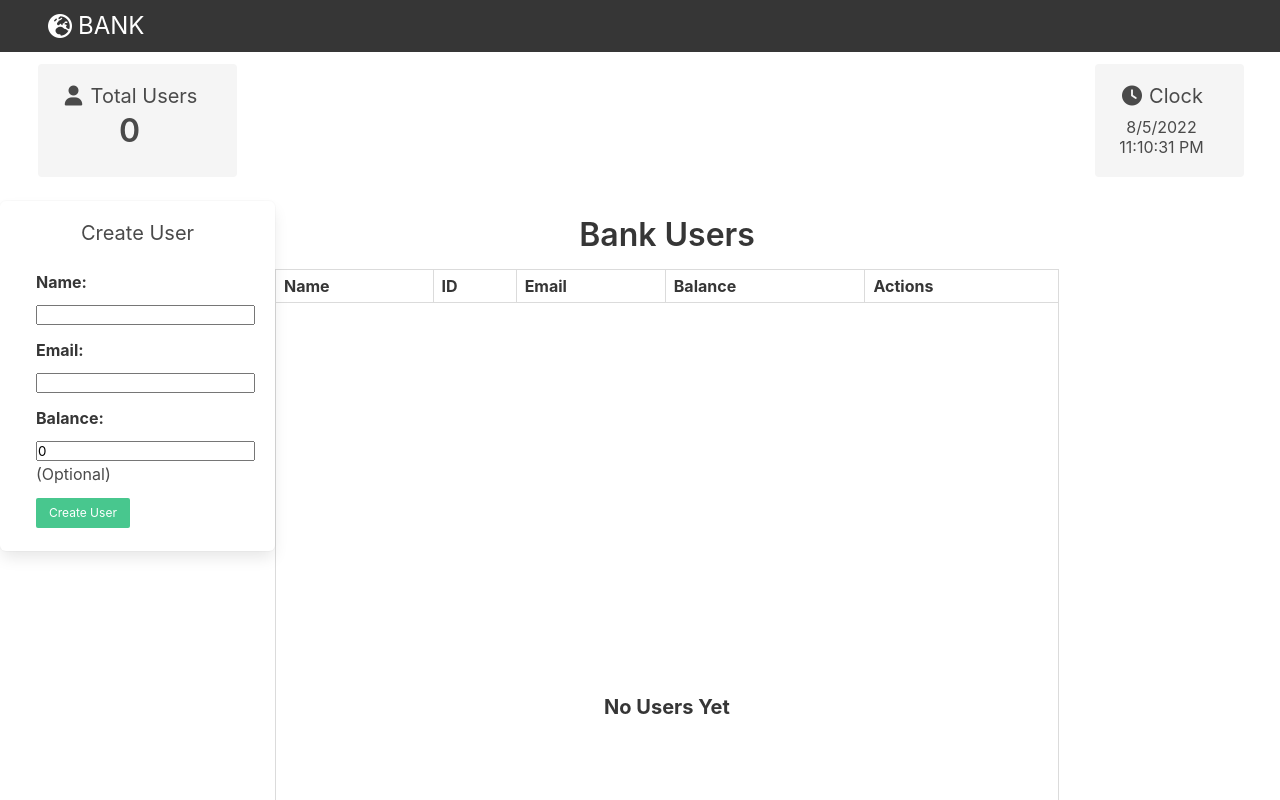
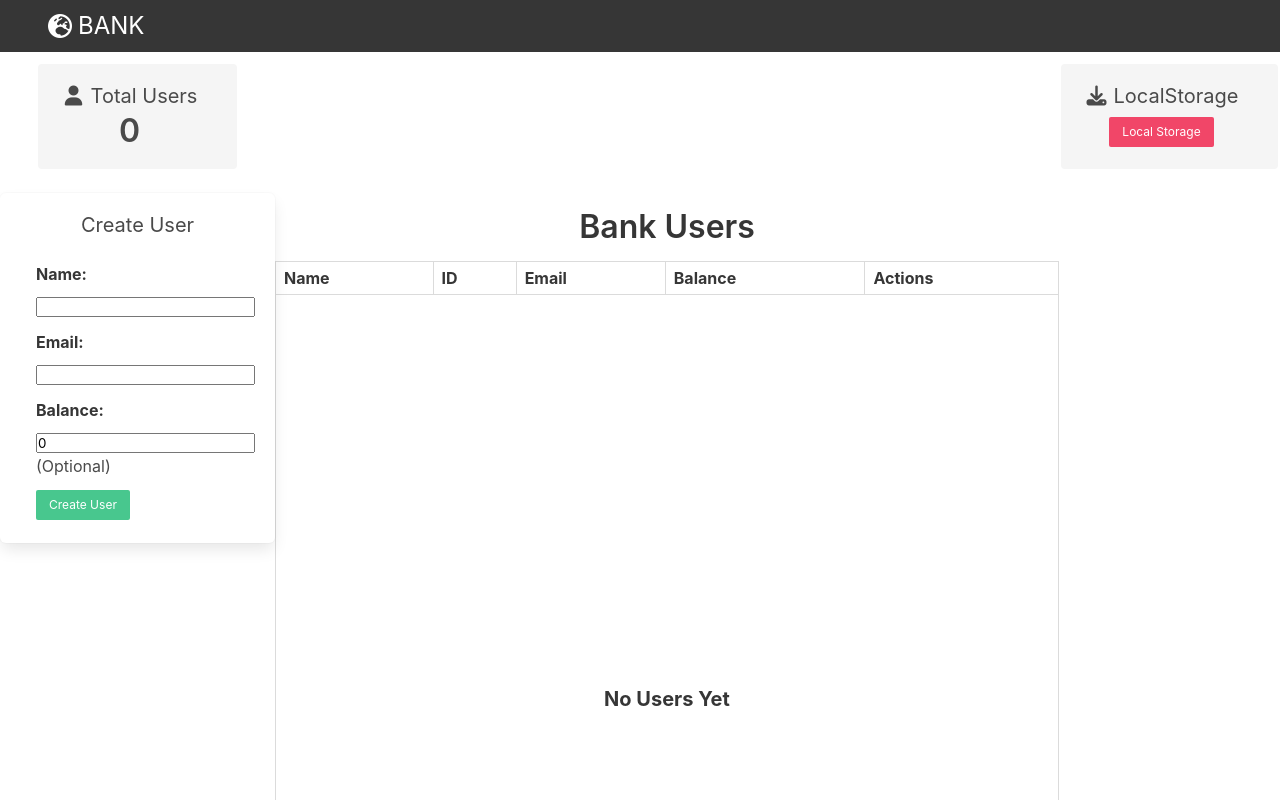
Before and after one commit to vincent-larisma/Banking-App, a React (Create React App) app in the folder banking-app/: page /Dashboard in a window 1280 px wide. Shown: the top 800 px of the page. Built offline with nearby package versions, Linux system fonts and the light colour scheme.

Commit message:
Add local storage

```diff
--- a/banking-app/src/Components/LoginPage.jsx
+++ b/banking-app/src/Components/LoginPage.jsx
@@ -40,6 +40,8 @@ export default function LoginPage() {
   const handleClickSubmit = () => {
     if (password !== '' && name !== '') {
       if (dataBaseList.some(nameCheck) && dataBaseList.some(passCheck)) {
+
+
         navigate('/Dashboard')
       } else {
         alert('Please enter the correct username and password!')
--- a/banking-app/src/Components/userDisplay.jsx
+++ b/banking-app/src/Components/userDisplay.jsx
@@ -1,4 +1,4 @@
-import React, { useState } from 'react'
+import React, { useState, useEffect } from 'react'
 import Modal from './Modal'
 import Clock from './Clock'
 
@@ -92,6 +92,7 @@ export default function UserDisplay() {
         listedUsers.Email = userEmail
         listedUsers.Balance = userBalance
         list.push(listedUsers)
+
         setUser({ ...user, userList: list })
         setUser({ ...user, userName: '', userEmail: '', userBalance: 0 })
       } else if (userList.some(emailChecker)) {
@@ -180,6 +181,17 @@ export default function UserDisplay() {
     return object.Email === userEmail
   }
 
+  const userListLocal = [
+    { Name: 'Vincent Larisma', Email: 'vincentlarisma@gmail.com', Balance: 0, ID: 1659750502716 },
+    { Name: 'April Zarate', Email: 'aprilzarate@gmail.com', Balance: '10000', ID: 1659750523317 },
+    { Name: 'Gene Alvarez', Email: 'genealvarez@gmail.com', Balance: 0, ID: 1659750544185 },
+    { Name: 'John Doe', Email: 'johndoe@gmail.com', Balance: '69000', ID: 1659750557301 },
+  ]
+
+  useEffect(() => {
+    localStorage.setItem('userListKey', JSON.stringify(userListLocal))
+  }, [])
+
   return (
     <>
       <Modal
@@ -211,12 +223,20 @@ export default function UserDisplay() {
           <div className='subtitle text-center'>
             <span class='icon-text'>
               <span class='icon'>
-                <i class='fa-solid fa-clock'></i>
+                <i class='fa-solid fa-download'></i>
               </span>
-              <span>Clock</span>
+              <span>LocalStorage</span>
             </span>
             <div className='mt-2'>
-              <Clock />
+              <button
+                className='button is-danger is-small'
+                onClick={() => {
+                  for (let i = 0; i < userListLocal.length; i++) {
+                    userList.push(JSON.parse(localStorage.getItem('userListKey'))[i])
+                  }
+                }}>
+                Local Storage
+              </button>
             </div>
           </div>
         </div>
@@ -245,7 +265,6 @@ export default function UserDisplay() {
 
         <table className='table table-size table is-bordered is-striped is-narrow is-hoverable is-fullwidth grid-table mb-6'>
           <caption>
-            {' '}
             <h1 className='title m-4'>Bank Users</h1>
           </caption>
           <thead>
@@ -271,7 +290,7 @@ export default function UserDisplay() {
                       <button className='button is-primary m-1' onClick={() => handleClickWithdraw(index)}>
                         Withdraw
                       </button>
-                      <button className='button is-primary m-1' onClick={() => handleClickDeposit(index)}>
+                      <button className='button is-primary m-1' onClick={() => toggleDepositModal(index)}>
                         Deposit
                       </button>
                       <button className='button is-primary m-1' onClick={() => handleClickTransfer(index)}>
@@ -317,7 +336,7 @@ export default function UserDisplay() {
         )}
       </div>
 
-      {isUpdateDeposit && (
+      {/* {depositModal && (
         <div>
           <span>
             {userList[editIndex].Name} {userList[editIndex].ID}
@@ -330,7 +349,7 @@ export default function UserDisplay() {
           />
           <button onClick={handleClickNewDeposit}>Deposit</button>
         </div>
-      )}
+      )} */}
       {isUpdateWithdraw && (
         <div>
           <span>
```
Also changed, not shown: banking-app/src/Components/Modal.jsx (+25 -20 lines).
